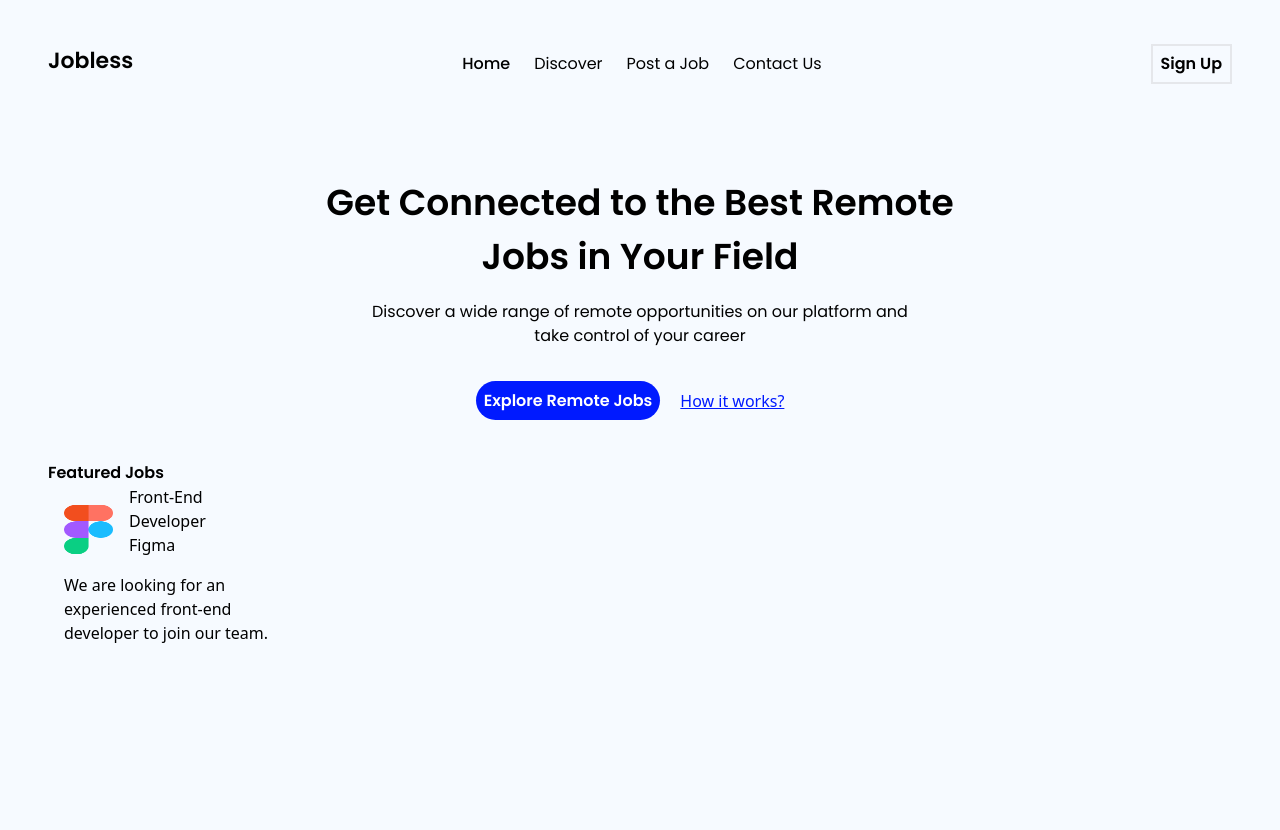
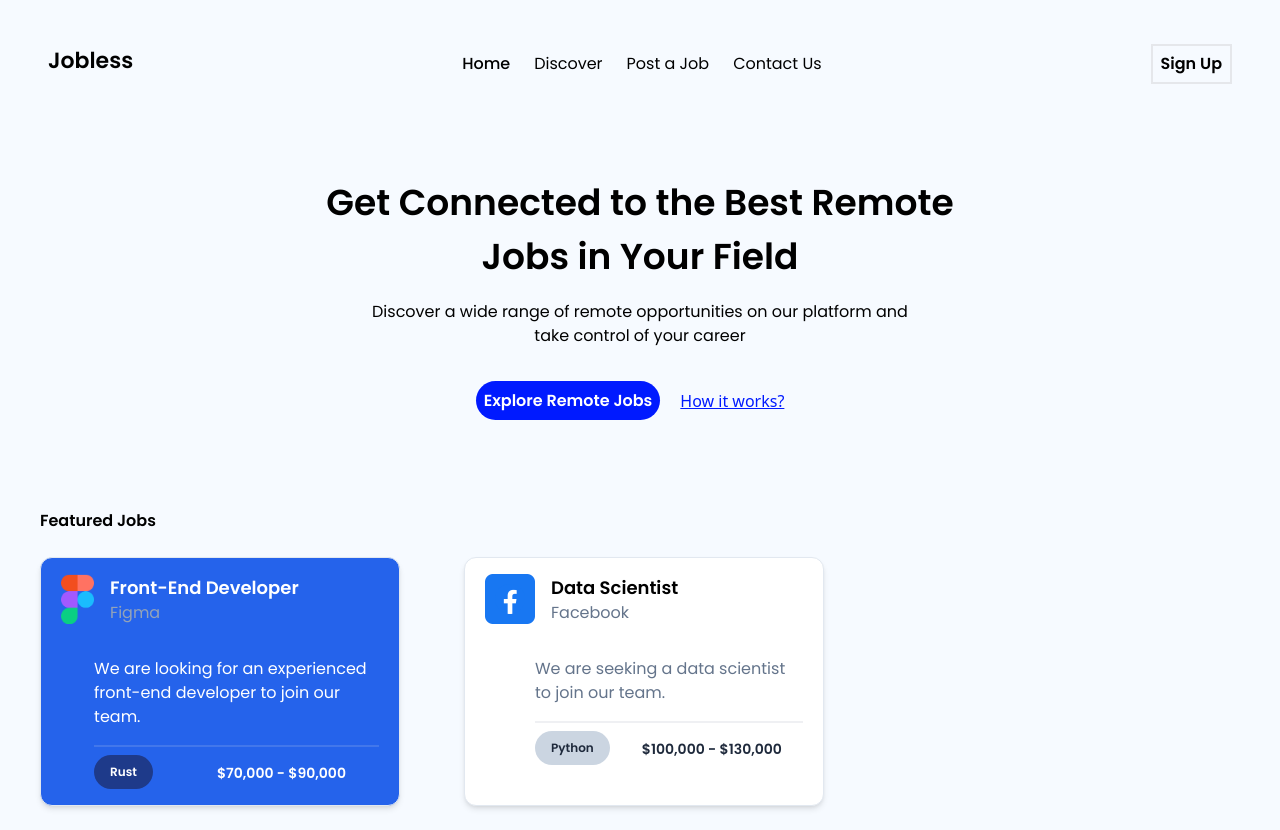
Before and after one commit to ChaerulHidayat17/slicing-css, a plain HTML site: page index.html in a window 1280 px wide. Before the commit the page ends 800 px from the top, so only its background shows below. Drawn offline with nearby package versions, Linux system fonts and the light colour scheme.

Commit message:
update card

```diff
--- a/index.html
+++ b/index.html
@@ -47,28 +47,60 @@
     </div>
     <div class="flex justify-center mt-10">
         <button>
-        <a href="#" class="font-semibold font-Poppins py-2 px-2 text-white rounded-full text-[16px] bg-[#001AFF] hover:opacity-65">Explore Remote Jobs</a>
+            <a href="#"
+                class="font-semibold font-Poppins py-2 px-2 text-white rounded-full text-[16px] bg-[#001AFF] hover:opacity-75">Explore
+                Remote Jobs</a>
         </button>
         <button>
             <a href="#" class="px-5 underline text-[#001AFF]">How it works?</a>
         </button>
+
     </div>
-    <div class="mt-12 px-12">
-        <p class="font-Poppins font-semibold text-[16px]">Featured Jobs</p>
+    <div class="px-10 mt-24">
+        <div>
+            <h2 class="font-Poppins font-semibold text-[16px]">Featured Jobs</h2>
         </div>
-    <div class="w-[360px] h-[249px]">
-        <div class="container px-16 flex items-center">
-            <img src="image/1.png" alt="canva" class="w-[50px] h-[50px] mt-4 ">
+        <div class="flex gap-16">
+        <div
+            class="w-[360px] h-[249px] my-6 border border-slate-200 rounded-xl  p-5 shadow-md font-inter  group bg-blue-600 py-4 flex">
+            <img src="image/1.png" alt="" class="w-[50px] h-[50px]">
             <div>
-            <p class="px-4">Front-End Developer</p>
-            <p class="px-4">Figma</p>
+                <p class="px-4 text-white font-Poppins font-semibold text-[18px]">Front-End Developer</p>
+                <p class="px-4 font-Poppins text-[14px] text-base text-slate-400">Figma</p>
+                <div class="justify-start">
+                    <p class="mt-8 text-white font-Poppins text-base text-[16px]">We are looking for an experienced
+                        front-end developer to join our team.</p>
+                </div>
+                <div class="border mt-4 opacity-15"></div>
+                <div class="mt-2 flex gap-16">
+                    <button
+                        class="bg-blue-900 text-[12px] font-semibold text-white px-4 py-2 rounded-full font-Poppins">Rust</button>
+                    <p class="mt-2 font-Poppins font-semibold text-white text-[14px]">$70,000 - $90,000</p>
+                </div>
+            </div>
+        </div>
+        <div
+            class="w-[360px] h-[249px] my-6 border border-slate-200 rounded-xl  p-5 shadow-md font-inter  group bg-white py-4 flex">
+            <img src="image/3.png" alt="" class="w-[50px] h-[50px]">
+            <div>
+                <p class="px-4 text-black font-Poppins font-semibold text-[18px]">Data Scientist</p>
+                <p class="px-4 font-Poppins text-[14px] text-base text-slate-500">Facebook</p>
+                <div class="justify-start">
+                    <p class="mt-8 text-slate-500 font-Poppins text-base text-[16px]">We are seeking a data scientist to join our team.</p>
+                </div>
+                <div class="border mt-4 opacity-60"></div>
+                <div class="mt-2 flex gap-8">
+                    <button
+                        class="bg-slate-300 text-[12px] font-semibold text-slate-800 px-4 py-2 rounded-full font-Poppins">Python</button>
+                    <p class="mt-2 font-Poppins font-semibold text-slate-800 text-[14px]">$100,000 - $130,000</p>
+                </div>
+            </div>
         </div>
         </div>
         <div>
-            <p class="px-16 mt-4">We are looking for an experienced front-end developer to join our team.</p>
+        </div>
     </div>
 
-    </div>
 </body>
 
 </html>
```
Lines whose indentation alone changed are shown as unchanged.
